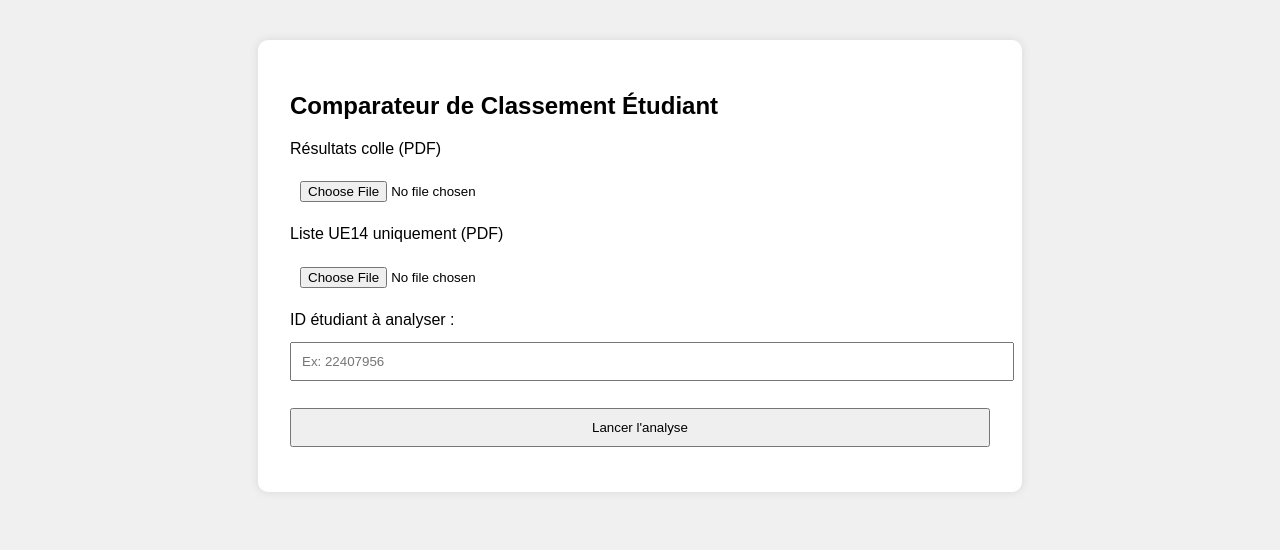
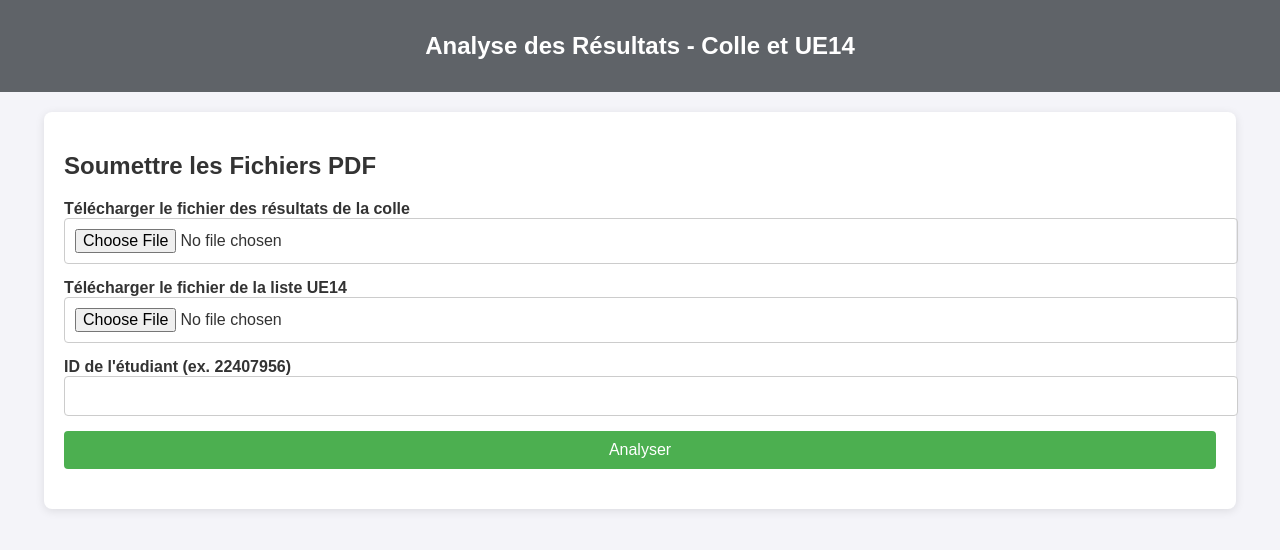
Before and after one commit to classpharma/classement, a Flask app: page / in a window 1280 px wide. Shown: the top 550 px of the page. Run offline with Flask 3, Linux system fonts and the light colour scheme.

Commit message:
Update index.html

```diff
--- a/templates/index.html
+++ b/templates/index.html
@@ -2,44 +2,148 @@
 <html lang="fr">
 <head>
     <meta charset="UTF-8">
-    <title>Classement étudiant</title>
+    <meta name="viewport" content="width=device-width, initial-scale=1.0">
+    <title>Analyse des Résultats - Colle et UE14</title>
     <style>
-        body { font-family: sans-serif; background: #f0f0f0; padding: 2em; }
-        .container { max-width: 700px; background: white; margin: auto; padding: 2em; border-radius: 10px; box-shadow: 0 0 10px rgba(0,0,0,0.1); }
-        input, button { margin: 1em 0; padding: 10px; width: 100%; }
-        .result, .error { padding: 1em; margin-top: 1em; border-radius: 5px; }
-        .result { background: #eaffea; }
-        .error { background: #ffe0e0; color: red; }
+        /* Style global */
+        body {
+            font-family: Arial, sans-serif;
+            background-color: #f4f4f9;
+            margin: 0;
+            padding: 0;
+            color: #333;
+        }
+
+        header {
+            background-color: #5f6368;
+            color: white;
+            text-align: center;
+            padding: 1em;
+        }
+
+        h1 {
+            font-size: 1.5em;
+        }
+
+        /* Conteneur principal */
+        .container {
+            width: 90%;
+            margin: 20px auto;
+            padding: 20px;
+            background-color: white;
+            border-radius: 8px;
+            box-shadow: 0 2px 10px rgba(0, 0, 0, 0.1);
+        }
+
+        .form-group {
+            margin-bottom: 15px;
+        }
+
+        label {
+            font-weight: bold;
+            display: block;
+        }
+
+        input[type="file"],
+        input[type="text"] {
+            width: 100%;
+            padding: 10px;
+            border-radius: 4px;
+            border: 1px solid #ccc;
+            font-size: 1em;
+        }
+
+        button {
+            background-color: #4CAF50;
+            color: white;
+            padding: 10px 15px;
+            border: none;
+            border-radius: 4px;
+            cursor: pointer;
+            font-size: 1em;
+            width: 100%;
+            transition: background-color 0.3s ease;
+        }
+
+        button:hover {
+            background-color: #45a049;
+        }
+
+        /* Style des résultats */
+        .results {
+            margin-top: 20px;
+        }
+
+        .results p {
+            background-color: #e7e7e7;
+            padding: 10px;
+            border-radius: 5px;
+            margin-bottom: 10px;
+        }
+
+        .error {
+            color: red;
+        }
+
+        /* Media Query pour les petits écrans */
+        @media (max-width: 600px) {
+            h1 {
+                font-size: 1.2em;
+            }
+
+            .container {
+                width: 100%;
+                margin: 10px;
+                padding: 15px;
+            }
+
+            button {
+                padding: 12px;
+            }
+        }
     </style>
 </head>
 <body>
+    <header>
+        <h1>Analyse des Résultats - Colle et UE14</h1>
+    </header>
+
     <div class="container">
-        <h2>Comparateur de Classement Étudiant</h2>
+        <h2>Soumettre les Fichiers PDF</h2>
+
+        <!-- Formulaire de téléchargement -->
         <form method="POST" enctype="multipart/form-data">
-            <label>Résultats colle (PDF)</label>
-            <input type="file" name="colle" accept="application/pdf" required>
+            <div class="form-group">
+                <label for="colle">Télécharger le fichier des résultats de la colle</label>
+                <input type="file" name="colle" required>
+            </div>
 
-            <label>Liste UE14 uniquement (PDF)</label>
-            <input type="file" name="ue14" accept="application/pdf" required>
+            <div class="form-group">
+                <label for="ue14">Télécharger le fichier de la liste UE14</label>
+                <input type="file" name="ue14" required>
+            </div>
 
-            <label>ID étudiant à analyser :</label>
-            <input type="text" name="target_id" placeholder="Ex: 22407956" required>
+            <div class="form-group">
+                <label for="target_id">ID de l'étudiant (ex. 22407956)</label>
+                <input type="text" name="target_id" required>
+            </div>
 
-            <button type="submit">Lancer l'analyse</button>
+            <button type="submit">Analyser</button>
         </form>
 
-        {% if result %}
-            <div class="result">
+        <!-- Affichage des résultats ou erreurs -->
+        <div class="results">
+            {% if result %}
                 <p><strong>Classement général :</strong> {{ result.classement_general }}</p>
-                <p><strong>Classement parmi les étudiants UE14 :</strong> {{ result.classement_pharma }}</p>
-                <p><strong>Pharma mieux classés :</strong> {{ result.pharma_mieux }}</p>
-                <p><strong>Pharma moins bien classés ou égal :</strong> {{ result.pharma_pire }}</p>
-            </div>
-        {% endif %}
+                <p><strong>Classement dans les étudiants "pharma" :</strong> {{ result.classement_pharma }}</p>
+                <p><strong>Nombre d'étudiants pharma avec une meilleure note :</strong> {{ result.pharma_mieux }}</p>
+                <p><strong>Nombre d'étudiants pharma avec une note inférieure ou égale :</strong> {{ result.pharma_pire }}</p>
+            {% endif %}
 
-        {% if error %}
-            <div class="error">{{ error }}</div>
-        {% endif %}
+            {% if error %}
+                <p class="error">{{ error }}</p>
+            {% endif %}
+        </div>
     </div>
 </body>
 </html>
```
